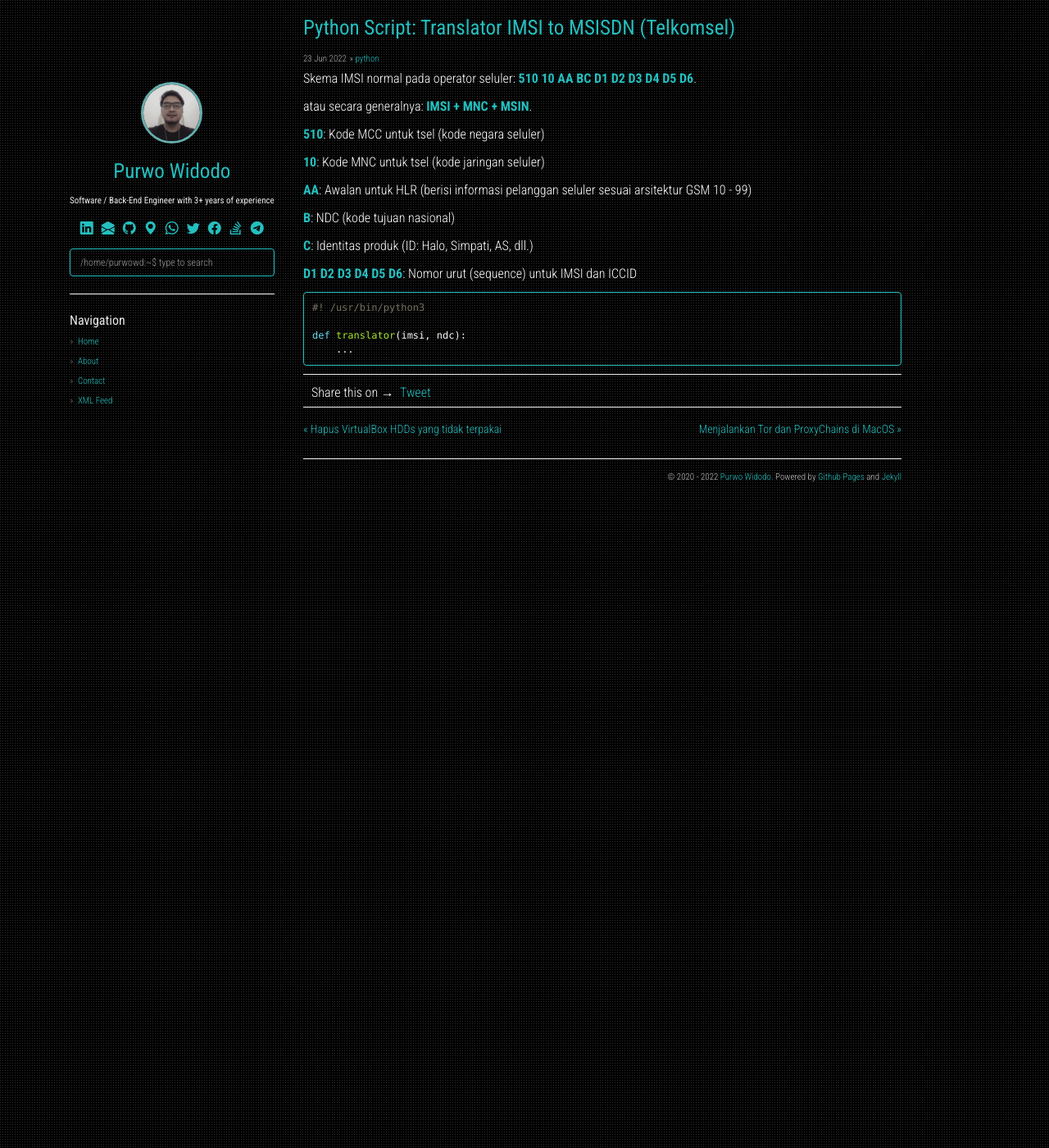
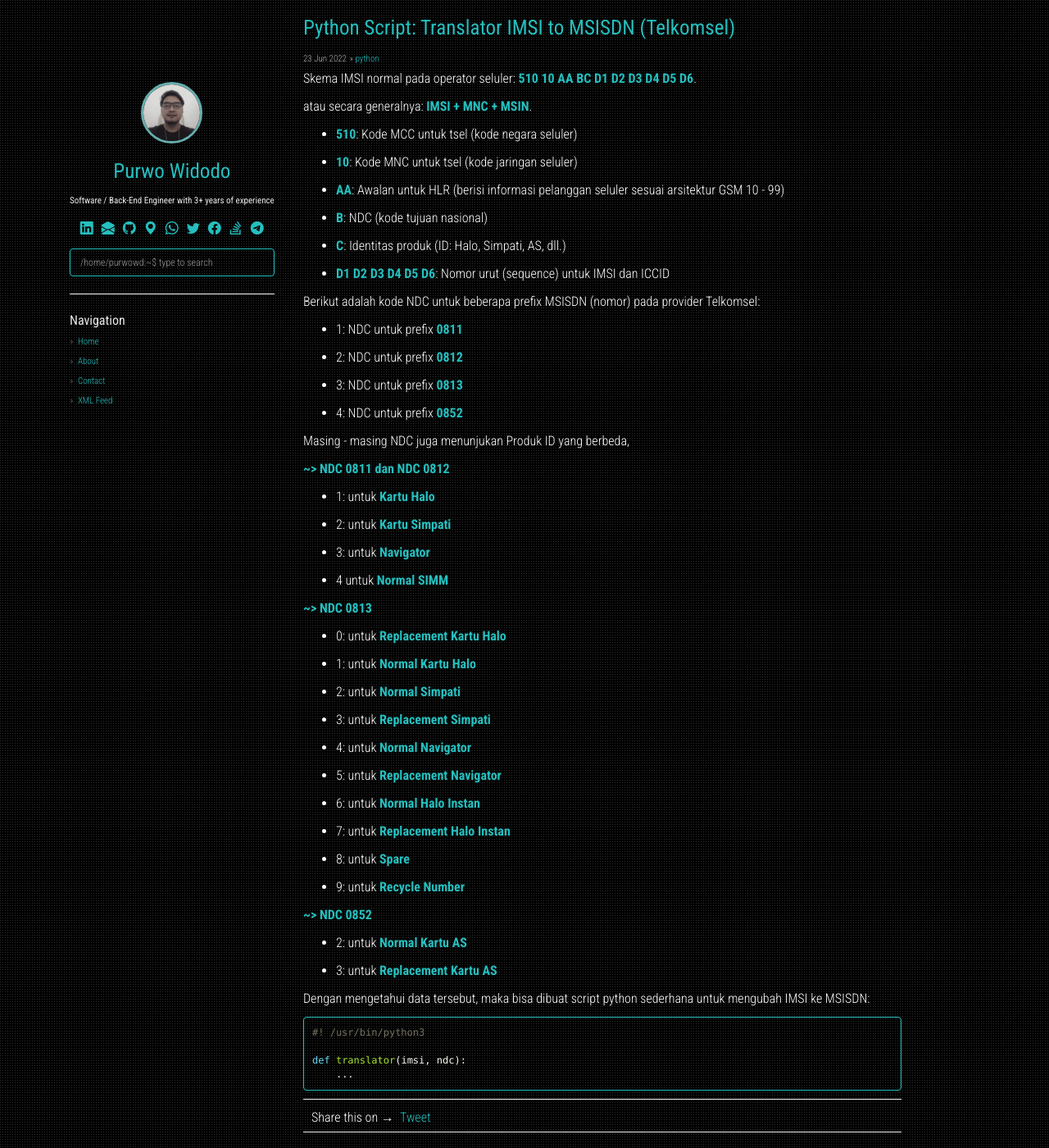
Before and after one commit to purwowd/purwowd.github.io, a Jekyll site: the page built from _posts/2022-06-24-python-script-translator-imsi-to-msisdn-telkomsel.md, in a window 1280 px wide and 1400 px high. Shown: the whole window at 82% size. Built offline with Jekyll 4.4.1, drawn with Linux system fonts in a browser that asks for light colours; nearby versions of some CDN libraries; comment, search, counter and statistics services are not loaded.

Commit message:
Updated post: _posts/2022-06-24-python-script-translator-imsi-to-msisdn-telkomsel.md

```diff
--- a/_posts/2022-06-24-python-script-translator-imsi-to-msisdn-telkomsel.md
+++ b/_posts/2022-06-24-python-script-translator-imsi-to-msisdn-telkomsel.md
@@ -10,18 +10,70 @@
 
 atau secara generalnya: **IMSI + MNC + MSIN**.
 
-**510**: Kode MCC untuk tsel (kode negara seluler)
+* **510**: Kode MCC untuk tsel (kode negara seluler)
 
-**10**: Kode MNC untuk tsel (kode jaringan seluler)
+* **10**: Kode MNC untuk tsel (kode jaringan seluler)
 
-**AA**: Awalan untuk HLR (berisi informasi pelanggan seluler sesuai arsitektur GSM 10 - 99)
+* **AA**: Awalan untuk HLR (berisi informasi pelanggan seluler sesuai arsitektur GSM 10 - 99)
 
-**B**: NDC (kode tujuan nasional)
+* **B**: NDC (kode tujuan nasional)
 
-**C**: Identitas produk (ID: Halo, Simpati, AS, dll.)
+* **C**: Identitas produk (ID: Halo, Simpati, AS, dll.)
 
-**D1 D2 D3 D4 D5 D6**: Nomor urut (sequence) untuk IMSI dan ICCID
+* **D1 D2 D3 D4 D5 D6**: Nomor urut (sequence) untuk IMSI dan ICCID
 
+
+Berikut adalah kode NDC untuk beberapa prefix MSISDN (nomor) pada provider Telkomsel:
+
+ * 1: NDC untuk prefix **0811**
+
+ * 2: NDC untuk prefix **0812**
+
+ * 3: NDC untuk prefix **0813**
+
+ * 4: NDC untuk prefix **0852**
+
+Masing - masing NDC juga menunjukan Produk ID yang berbeda,
+
+**~> NDC 0811 dan NDC 0812**
+
+* 1: untuk **Kartu Halo**
+
+* 2: untuk **Kartu Simpati**
+
+* 3:  untuk **Navigator**
+
+* 4 untuk **Normal SIMM**
+
+**~> NDC 0813**
+
+* 0: untuk **Replacement Kartu Halo**
+
+* 1: untuk **Normal Kartu Halo**
+
+* 2: untuk **Normal Simpati**
+
+* 3: untuk **Replacement Simpati**
+
+* 4: untuk **Normal Navigator**
+
+* 5: untuk **Replacement Navigator**
+
+* 6: untuk **Normal Halo Instan**
+
+* 7: untuk **Replacement Halo Instan**
+
+* 8: untuk **Spare**
+
+* 9: untuk **Recycle Number**
+
+**~> NDC 0852**
+
+* 2: untuk **Normal Kartu AS**
+
+* 3: untuk **Replacement Kartu AS**
+
+Dengan mengetahui data tersebut, maka bisa dibuat script python sederhana untuk mengubah IMSI ke MSISDN:
 
 {% highlight python %}
 #! /usr/bin/python3
```
